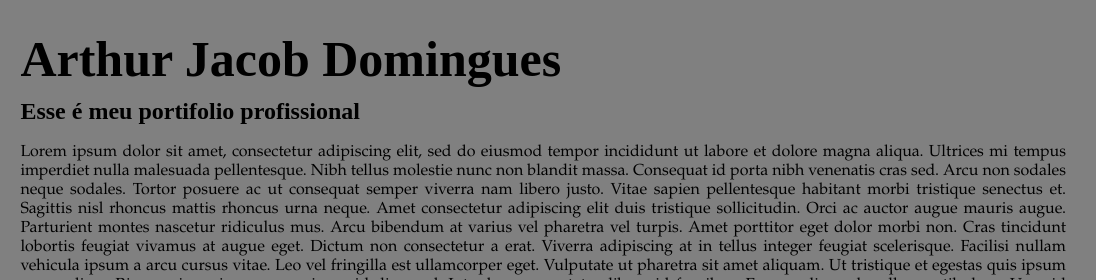
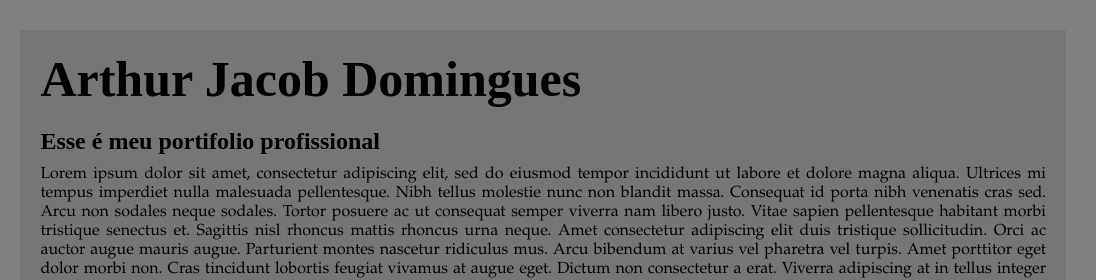
Before and after one commit to arthurjd/portifolio, a plain HTML site: page index.html in a window 1280 px wide. Shown: the top 280 px of the page, 184-1280 px from the left. Drawn offline with Linux system fonts and the light colour scheme.

Commit message:
mudanca no css apenas

```diff
--- a/index.html
+++ b/index.html
@@ -30,7 +30,7 @@
 
 		<div class="apresentacao">
 			<h1 class="titulo">Arthur Jacob Domingues</h1>
-			<h2>Esse é meu portifolio profissional</h2><br>
+			<h2 class="titulo2">Esse é meu portifolio profissional</h2>
 			<p class="paragrafo">Lorem ipsum dolor sit amet, consectetur adipiscing elit, sed do eiusmod tempor incididunt ut labore et dolore magna
 			aliqua. Ultrices mi tempus imperdiet nulla malesuada pellentesque. Nibh tellus molestie nunc non blandit massa.
 			Consequat id porta nibh venenatis cras sed. Arcu non sodales neque sodales. Tortor posuere ac ut consequat semper
--- a/main.css
+++ b/main.css
@@ -25,16 +25,21 @@
 }
 
 .apresentacao {
-    background-color: rgba(240, 248, 255, 0);
+    background-color: rgb(118, 118, 118);
     float: left;
 }
 
 .titulo {
+    margin: 20px;
     font-size: 50px;
-    padding-bottom: 10px;
+}
+
+.titulo2 {
+        margin: 0 20px;
 }
 
 .paragrafo {
+    margin: 10px 20px 20px;
     text-align: justify;
     font-family: Garamond, serif;
 }
```
